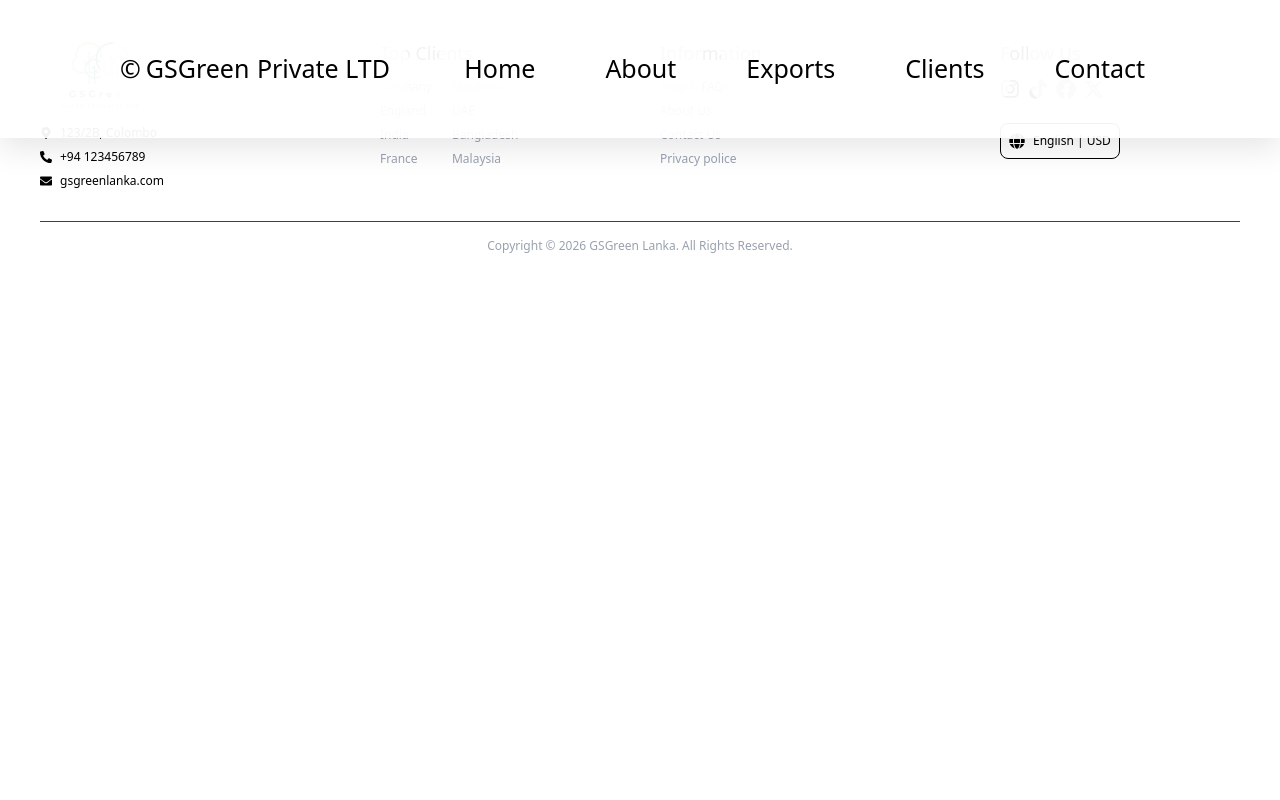
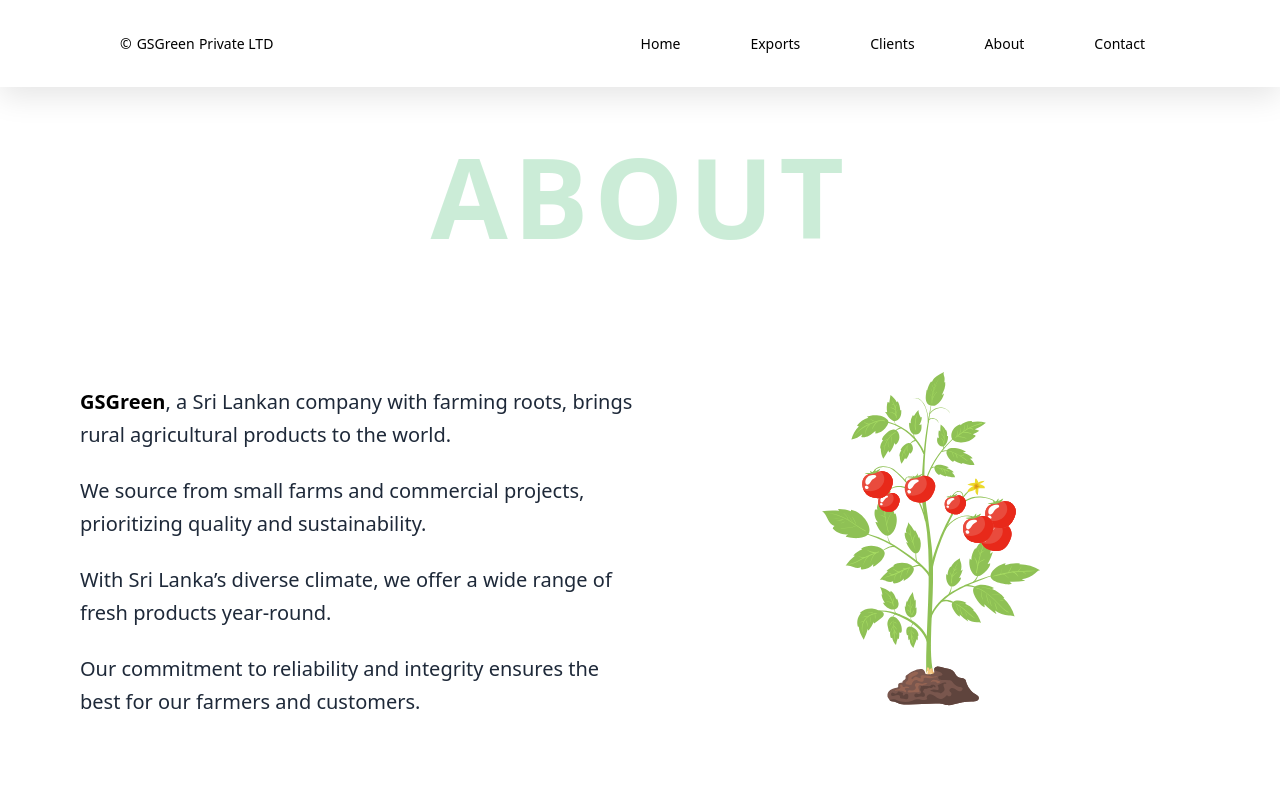
Before and after one commit to Dasundh99/spices_trade_platform, a React (Vite) app: page /about in a window 1280 px wide. Shown: the top 800 px of the page. Built offline with nearby package versions, Linux system fonts and the light colour scheme.

Commit message:
UI design updated

```diff
--- a/src/App.tsx
+++ b/src/App.tsx
@@ -45,12 +45,14 @@ function App() {
         <Route path='/' element={
           <main>
             <Hero />
-            <About />
+            {/* <About /> */}
             <Exports />
             <Clients />
-            <ContactUs />
+            {/* <ContactUs /> */}
           </main>
         } />
+        <Route path='/about' element={<About />} />
+        <Route path='/contact' element={<ContactUs />} />
         <Route path='/fruits' element={<TropicalFruits />} />
         <Route path='/vegetables' element={<TropicalVegetables />} />
         <Route path='/spices' element={<Spices />} />
--- a/src/components/common/Header/index.tsx
+++ b/src/components/common/Header/index.tsx
@@ -1,6 +1,6 @@
 import { useEffect, useLayoutEffect, useRef, useState } from 'react';
 import styles from './style.module.scss';
-import { useLocation } from 'react-router-dom';
+import { useLocation, useNavigate } from 'react-router-dom';
 import { AnimatePresence } from 'framer-motion';
 
 import gsap from 'gsap';
@@ -14,14 +14,15 @@ export default function index() {
     const header = useRef(null);
     const [isActive, setIsActive] = useState(false);
     const pathname = useLocation();
+    const navigate = useNavigate();
     const button = useRef(null);
 
     useEffect(() => {
-        if (isActive) setIsActive(false)
-    }, [pathname])
+        if (isActive) setIsActive(false);
+    }, [pathname]);
 
     useLayoutEffect(() => {
-        gsap.registerPlugin(ScrollTrigger)
+        gsap.registerPlugin(ScrollTrigger);
         gsap.to(button.current, {
             scrollTrigger: {
                 trigger: document.documentElement,
@@ -30,8 +31,8 @@ export default function index() {
                 onLeave: () => { gsap.to(button.current, { scale: 1, duration: 0.25, ease: "power1.out" }) },
                 onEnterBack: () => { gsap.to(button.current, { scale: 0, duration: 0.25, ease: "power1.out", onComplete: () => setIsActive(false) }) }
             }
-        })
-    }, [])
+        });
+    }, []);
 
     return (
         <>
@@ -40,7 +41,6 @@ export default function index() {
                     <p className={styles.copyright}>©</p>
                     <div className={styles.name}>
                         <p className={styles.codeBy}>GSGreen</p>
-                        {/* <p className={styles.dennis}>private</p> */}
                         <p className={styles.snellenberg}>Private LTD</p>
                     </div>
                 </div>
@@ -51,12 +51,7 @@ export default function index() {
                             <div className={styles.indicator}></div>
                         </div>
                     </Magnetic>
-                    <Magnetic>
-                        <div className={styles.el}>
-                            <HashLink to='/#about' smooth={true}>About</HashLink>
-                            <div className={styles.indicator}></div>
-                        </div>
-                    </Magnetic>
+
                     <Magnetic>
                         <div className={styles.el}>
                             <HashLink to='/#exports' smooth={true}>Exports</HashLink>
@@ -70,8 +65,14 @@ export default function index() {
                         </div>
                     </Magnetic>
                     <Magnetic>
-                        <div className={styles.el}>
-                            <HashLink to='/#contact' smooth={true}>Contact</HashLink>
+                        <div className={styles.el} onClick={() => navigate('/about')}>
+                            <p className="cursor-pointer">About</p>
+                            <div className={styles.indicator}></div>
+                        </div>
+                    </Magnetic>
+                    <Magnetic>
+                        <div className={styles.el} onClick={() => navigate('/contact')}>
+                            <p className="cursor-pointer">Contact</p>
                             <div className={styles.indicator}></div>
                         </div>
                     </Magnetic>
@@ -86,5 +87,5 @@ export default function index() {
                 {isActive && <Nav />}
             </AnimatePresence>
         </>
-    )
+    );
 }
--- a/src/components/common/Header/nav/index.tsx
+++ b/src/components/common/Header/nav/index.tsx
@@ -1,41 +1,55 @@
 import { useState } from 'react'
 import styles from './style.module.scss';
 import { motion } from 'framer-motion';
+import { HashLink } from 'react-router-hash-link';
+import { useLocation, useNavigate } from 'react-router-dom';
 
-import { menuSlide } from '../animation';
-
-import Curve from './Curve';
-import Footer from './Footer';
-import Link from './Link';
-import { useLocation } from 'react-router-dom';
+const menuSlide = {
+  initial: { x: "100%" },
+  enter: { x: "0%", transition: { duration: 0.8, ease: [0.76, 0, 0.24, 1] } },
+  exit: { x: "100%", transition: { duration: 0.8, ease: [0.76, 0, 0.24, 1] } }
+}
 
 const navItems = [
   {
     title: "Home",
-    href: "/#",
-  },
-  {
-    title: "About",
-    href: "/#about",
+    href: "/#hero",
+    isHash: true
   },
   {
     title: "Exports",
     href: "/#exports",
+    isHash: true
   },
   {
     title: "Clients",
     href: "/#clients",
+    isHash: true
+  },
+  {
+    title: "About",
+    href: "/about",
+    isHash: false
   },
   {
     title: "Contact",
-    href: "/#contact",
-  },
+    href: "/contact",
+    isHash: false
+  }
 ]
 
-export default function index() {
+export default function Nav() {
+  const location = useLocation();
+  const navigate = useNavigate();
+  const [selectedIndicator, setSelectedIndicator] = useState(location.pathname);
 
-  const location = useLocation();
-  const [selectedIndicator, setSelectedIndicator] = useState(location.pathname);
+  const handleNavigation = (href: string, isHash: boolean, title: string) => {
+    if (isHash) {
+      return <HashLink to={href} smooth={true} className={styles.link}>{title}</HashLink>
+    } else {
+      return <div onClick={() => navigate(href)} className={styles.link}>{title}</div>
+    }
+  }
 
   return (
     <motion.div
@@ -46,24 +60,25 @@ export default function index() {
       className={styles.menu}
     >
       <div className={styles.body}>
-        <div onMouseLeave={() => { setSelectedIndicator(location.pathname) }} className={styles.nav}>
-          <div className={styles.header}>
-            <p>Navigation</p>
-          </div>
-          {
-            navItems.map((data, index) => {
-              return <Link
-                key={index}
-                data={{ ...data, index }}
-                isActive={selectedIndicator == data.href}
-                setSelectedIndicator={setSelectedIndicator}>
-              </Link>
-            })
-          }
+        <div
+          onMouseLeave={() => setSelectedIndicator(location.pathname)}
+          className={styles.nav}
+        >
+          {navItems.map((item, index) => (
+            <div
+              key={index}
+              className={styles.linkWrapper}
+              onMouseEnter={() => setSelectedIndicator(item.href)}
+            >
+              {handleNavigation(item.href, item.isHash, item.title)}
+              <div
+                className={styles.indicator}
+                style={{ opacity: selectedIndicator === item.href ? 1 : 0 }}
+              />
+            </div>
+          ))}
         </div>
-        <Footer />
       </div>
-      <Curve />
     </motion.div>
   )
 }
--- a/src/components/common/Header/style.module.scss
+++ b/src/components/common/Header/style.module.scss
@@ -4,11 +4,11 @@
     z-index: 1;
     top: 0;
     color: rgb(0, 0, 0);
-    padding: 35px 100px;
+    padding: 18px 100px;
     justify-content: space-between;
     width: 100%;
     font-weight: 500;
-    font-size: 25px;
+    font-size: 14px;
     box-sizing: border-box;
     align-items: center;
     /* Adding curvy background */
@@ -67,11 +67,11 @@
                 }
 
                 .dennis {
-                    transform: translateX(-65px);
+                    transform: translateX(-50px);
                 }
 
                 .snellenberg {
-                    transform: translateX(-65px);
+                    transform: translateX(-50px);
                 }
             }
         }
@@ -106,12 +106,12 @@
                 position: absolute;
                 width: 12px;
                 height: 12px;
-                top: 60px;
-                left: 50%;
+                top: 45px;
+                left: 45%;
                 background-color: rgb(33, 143, 5);
                 border-radius: 50%;
-                transform: scale(0) translateX(-50%);
-                transition: transform 0.2s cubic-bezier(0.76, 0, 0.24, 1);
+                transform: scale(0) translateX(-30%);
+                transition: transform 0.2s cubic-bezier(0.5, 0, 0.1, 1);
                 box-shadow: 0 2px 5px rgba(33, 143, 5, 0.3);
             }
         }
--- a/src/pages/About.tsx
+++ b/src/pages/About.tsx
@@ -19,17 +19,13 @@ const About: React.FC = () => {
   return (
     <section id="about" className="relative min-h-screen w-full bg-white">
       {/* Title Section */}
-      <div className="w-full pt-5 pb-10 text-left">
-        <div className="container mx-auto px-0 md:px-12 lg:px-0 opacity-40">
-          <motion.h2
-            initial={{ x: -100, opacity: 0 }}
-            animate={{ x: 0, opacity: 1 }}
-            transition={{ duration: 1, ease: "easeOut" }}
-            className="text-6xl sm:text-8xl md:text-9xl lg:text-[12rem] font-bold text-green-600 uppercase tracking-wider text-center opacity-20"
-            style={{ lineHeight: "1", marginTop: "0rem", marginLeft: "0rem" }}
-          >
+      <div className="w-full  pt-30 pb-10 text-left">
+          <div className="container mx-auto px-0 md:px-12 lg:px-0">
+          <div className="text-center py-5">
+        <h2 className="text-4xl sm:text-5xl md:text-6xl lg:text-[7rem] font-bold text-green-600 uppercase tracking-wider text-center opacity-20 pb-10">
           ABOUT
-          </motion.h2>
+        </h2>
+      </div>
           </div>
         </div>
 
@@ -62,11 +58,12 @@ const About: React.FC = () => {
 
           {/* Horizontal Line Divider */}
           <div className="w-full flex justify-center my-20">
-          <hr className="w-3/4 border-t-2 border-gray-300" />
+            <hr className="w-full border-t-1 border-gray-300" />
           </div>
 
+
           {/* Icons Section - Centered Below Both Columns */}
-        <div className="flex flex-col md:flex-row justify-center items-center gap-10 mt-8 text-center">
+          <div className="flex flex-col md:flex-row justify-center items-center gap-10 mt-8 text-center pb-10">
             <div className="flex flex-col items-center">
               <GiFarmer className="text-green-600 text-5xl" />
               <p className="text-lg text-gray-700 mt-2">
--- a/src/pages/ContactUs.tsx
+++ b/src/pages/ContactUs.tsx
@@ -17,7 +17,7 @@ const ContactUs: React.FC = () => {
       <div className="max-w-7xl mx-auto px-4 w-full flex flex-col md:flex-row space-y-8 md:space-y-0 md:space-x-8">
         {/* Left Column: Lottie Animation Section */}
         <div className="flex-col flex justify-center items-center">
-          <h1 className="text-6xl sm:text-7xl font-bold text-black uppercase tracking-wider opacity-80">
+          <h1 className="text-4xl sm:text-6xl font-bold text-green-600 opacity-20 uppercase tracking-wider">
             CONTACT
           </h1>
 
--- a/src/pages/Exports.tsx
+++ b/src/pages/Exports.tsx
@@ -12,22 +12,46 @@ const MyPage: React.FC = () => {
 
   // Image Data
   const images = [
-    { id: 1, src: img1, text: "Tropical Fruits", path: "/fruits" },
-    { id: 2, src: img2, text: "Tropical Vegetables", path: "/vegetables" },
-    { id: 3, src: img3, text: "Spices and Oils", path: "/spices" },
-    { id: 4, src: img4, text: "Tea", path: "/tea" },
+    {
+      id: 1,
+      src: img1,
+      text: "Tropical Fruits",
+      path: "/fruits",
+      describe: "EXPLORE OUR FRESH AND JUICY TROPICAL FRUITS, PACKED WITH VITAMINS AND FLAVOR."
+    },
+    {
+      id: 2,
+      src: img2,
+      text: "Tropical Vegetables",
+      path: "/vegetables",
+      describe: "EXPLORE OUR FRESH AND CRISP TROPICAL VEGETABLES, PACKED WITH NUTRIENTS AND FLAVOR."
+    },
+    {
+      id: 3,
+      src: img3,
+      text: "Spices and Oils",
+      path: "/spices",
+      describe: " EXPLORE OUR RICH AND AROMATIC SPICES AND OILS, PACKED WITH FLAVOR AND NUTRIENTS."
+    },
+    {
+      id: 4,
+      src: img4,
+      text: "Tea",
+      path: "/tea",
+      describe: "EXPLORE OUR FINEST TEA COLLECTION, PACKED WITH FLAVOR AND AROMA."
+    },
   ];
 
   return (
     <section id="exports" className="min-h-screen flex flex-col py-12 bg-white">
       {/* Title */}
-      {/* Horizontal Line Divider */}
-      <div className="w-full flex justify-center mt-10 mb-5">
-          <hr className="w-3/4 border-t-2 border-gray-300" />
-        </div>
+      {/* Horizontal Line Divider
+      <div className="w-full flex justify-center my-20">
+        <hr className="w-3/4 border-t-1 border-gray-300" />
+      </div> */}
 
       <div className="text-center py-5">
-        <h2 className="text-6xl sm:text-8xl md:text-9xl lg:text-[12rem] font-bold text-green-600 uppercase tracking-wider opacity-20">
+        <h2 className="text-4xl sm:text-5xl md:text-6xl lg:text-[7rem] font-bold text-green-600 uppercase tracking-wider text-center opacity-20 pb-10">
           EXPORTS
         </h2>
       </div>
@@ -37,21 +61,36 @@ const MyPage: React.FC = () => {
       {images.map((image) => (
   <div
     key={image.id}
-            className="relative overflow-hidden rounded-lg shadow-lg group cursor-pointer transition-all duration-500"
+    className="relative overflow-hidden shadow-lg group cursor-pointer transition-all duration-500"
     onClick={() => navigate(image.path)}
   >
+    {/* Image with Click Effect */}
     <img
       src={image.src}
       alt={image.text}
-              className="w-full h-80 object-cover transition-transform duration-500 group-hover:scale-110"
+      className="w-full h-80 object-cover transition-transform duration-500 group-hover:scale-110 active:scale-95 cursor-pointer"
     />
+
     {/* Always Visible Image Name */}
     <div className="absolute bottom-0 left-0 right-0 bg-green-100 bg-opacity-20 text-green-500 text-lg font-semibold text-center py-2">
       {image.text}
     </div>
+
+    {/* Click Indicator */}
+    <div className="absolute inset-0 flex items-center justify-center bg-black bg-opacity-20 opacity-0 group-hover:opacity-100 transition-opacity duration-300">
+      <p className="text-white text-lg font-semibold">Click to Explore</p>
+    </div>
+
+    {/* Description Tooltip */}
+    {image.describe && (
+      <div className="absolute top-0 left-0 right-0 bottom-0 bg-green-600 bg-opacity-60 text-white p-4 opacity-0 group-hover:opacity-100 transition-opacity duration-300 flex items-center justify-center">
+        <p className="text-xl sm:text-xl md:text-2xl text-center">{image.describe}</p>
+      </div>
+    )}
   </div>
 ))}
       </div>
+
     </section>
   );
 };
--- a/src/pages/Home.tsx
+++ b/src/pages/Home.tsx
@@ -4,7 +4,7 @@ import { FaHandshake, FaLeaf, FaSeedling } from 'react-icons/fa';
 
 const Hero: React.FC = () => {
   return (
-    <section id="home" className="relative min-h-[120vh] flex items-center px-[0px] rounded-b-[px] bg-gradient-to-b from-transparent to-black">
+    <section id="home" className="relative min-h-[100vh] flex items-center px-[0px] rounded-b-[px] bg-gradient-to-b from-transparent to-black">
       <video poster="/assets/hero-image.jpg" autoPlay loop muted playsInline className="absolute top-0 left-0 w-full h-full object-cover z-[-1]">
         <source src={heroVideo} type="video/mp4" />
         Your browser does not support the video tag.
@@ -20,24 +20,24 @@ const Hero: React.FC = () => {
           </p>
         </div>
       </div>
-      <div className="absolute bottom-0 w-full flex justify-center gap-20 pb-40 items-center">
+      <div className="absolute bottom-0 w-full flex justify-center lg:gap-50 md:gap-40 gap-25 pb-12 items-center p-5">
         <div className="flex flex-col items-center">
           <div className="rounded-full border-2 border-green-500 p-4">
-            <FaSeedling size={50} color="#2ecc71" />
+            <FaSeedling size={18} color="#2ecc71" />
           </div>
-          <p className="text-sm text-white opacity-60">Farming Roots</p>
+          <p className="text-xs text-white opacity-40 pt-2">Farming Roots</p>
         </div>
         <div className="flex flex-col items-center">
           <div className="rounded-full border-2 border-green-500 p-4">
-            <FaLeaf size={50} color="#2ecc71" />
+            <FaLeaf size={18} color="#2ecc71" />
           </div>
-          <p className="text-sm text-white opacity-60">Sustainability</p>
+          <p className="text-xs text-white opacity-40 pt-2">Sustainability</p>
         </div>
         <div className="flex flex-col items-center">
           <div className="rounded-full border-2 border-green-500 p-4">
-            <FaHandshake size={50} color="#2ecc71" />
+            <FaHandshake size={18} color="#2ecc71" />
           </div>
-          <p className="text-sm text-white opacity-60">Reliability</p>
+          <p className="text-xs text-white opacity-40 pt-2">Reliability</p>
         </div>
       </div>
     </section>
--- a/src/pages/OurClients.tsx
+++ b/src/pages/OurClients.tsx
@@ -28,14 +28,12 @@ const OurClients: React.FC = () => {
       id="clients"
       className="min-h-screen flex flex-col items-center justify-center pt-2 bg-white"
     >
-      <div className="w-full flex justify-center mb-6">
-        <hr className="w-3/4 border-t-2 border-gray-300" />
-      </div>
+
 
       <div className="flex flex-col items-center justify-center w-full max-w-7xl mx-auto text-center px-4">
         <div className="w-full mb-8 flex flex-col items-center">
           <h2
-            className="text-6xl sm:text-8xl md:text-9xl lg:text-[12rem] font-bold text-green-600 uppercase tracking-wider opacity-20"
+            className="text-4xl sm:text-5xl md:text-6xl lg:text-[7rem] font-bold text-green-600 uppercase tracking-wider text-center opacity-20"
             style={{ lineHeight: "1" }}
           >
             CLIENTS
```
Lines whose indentation alone changed are shown as unchanged.
